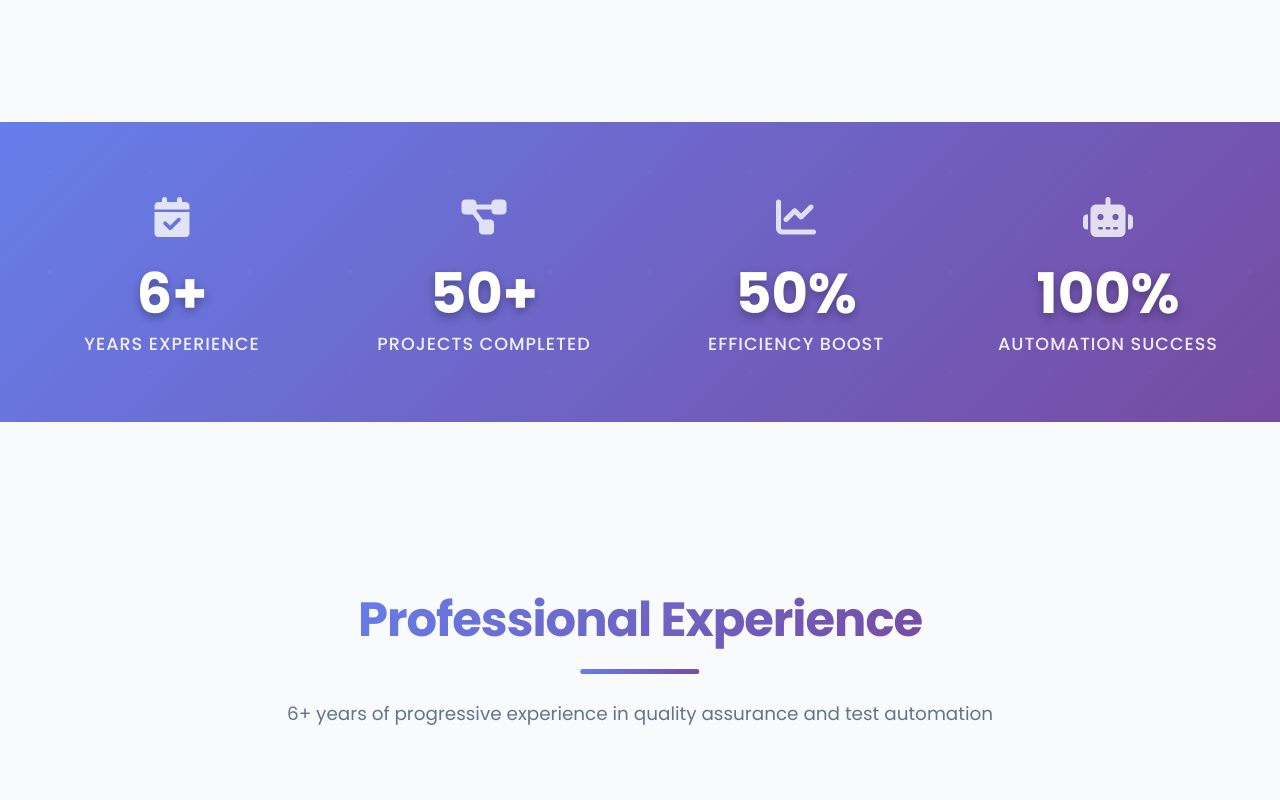
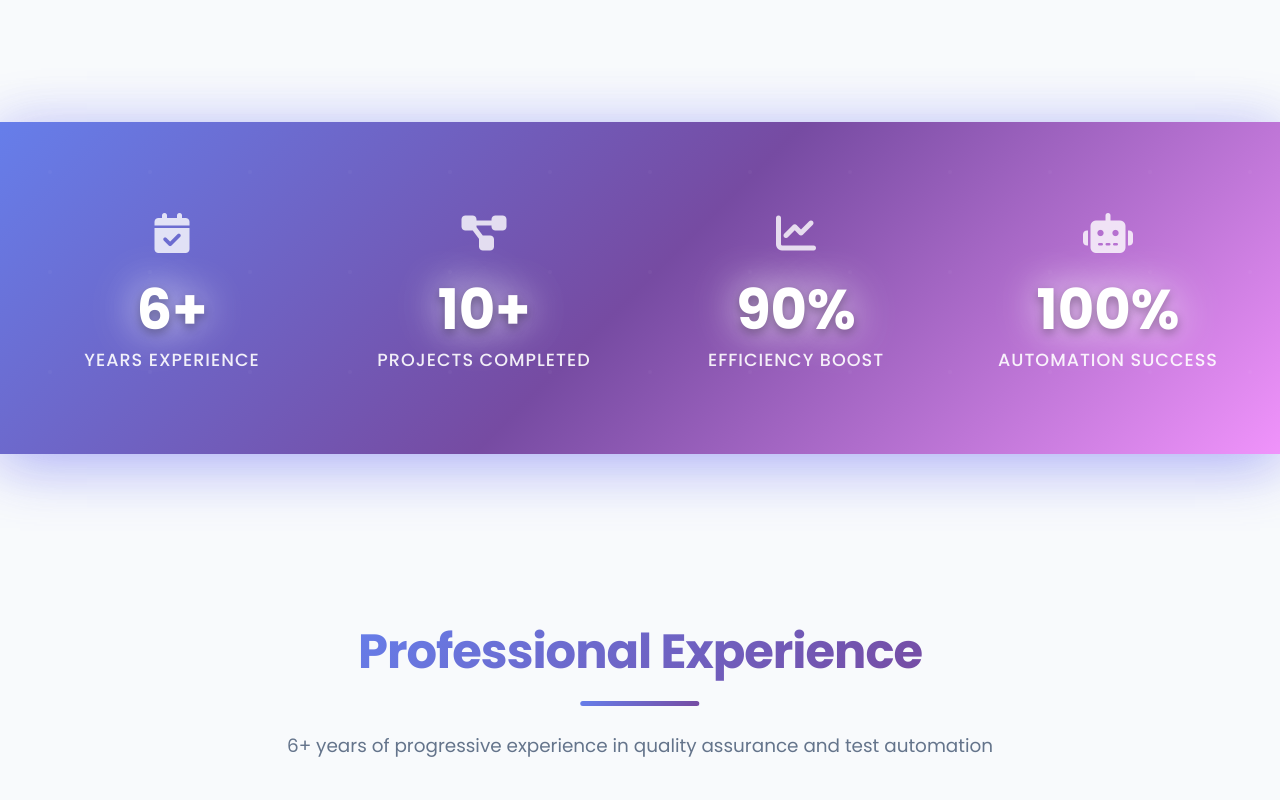
Before and after one commit to ShivamSharma008/ShivamSharma008.github.io, a plain HTML site: page index.html in a window 1280 px wide. Shown: the part 2400-3200 px from the top of the page. Drawn offline with Linux system fonts and the light colour scheme.

Commit message:
Update portfolio: Projects 50+→10+, Efficiency 50%→90%, B.Ed→B.E, School name correction, Added glowing visual effects

```diff
--- a/index.html
+++ b/index.html
@@ -30,8 +30,11 @@
             --gradient-3: linear-gradient(135deg, #4facfe 0%, #00f2fe 100%);
             --gradient-4: linear-gradient(135deg, #43e97b 0%, #38f9d7 100%);
             --gradient-5: linear-gradient(135deg, #fa709a 0%, #fee140 100%);
+            --gradient-6: linear-gradient(135deg, #ff6b6b 0%, #feca57 100%);
+            --gradient-glow: linear-gradient(135deg, #667eea 0%, #764ba2 50%, #f093fb 100%);
             --card-shadow: 0 10px 30px rgba(0, 0, 0, 0.1);
             --card-shadow-hover: 0 20px 60px rgba(99, 102, 241, 0.3);
+            --glow-effect: 0 0 20px rgba(99, 102, 241, 0.6), 0 0 40px rgba(99, 102, 241, 0.4);
         }
 
         body {
@@ -1190,11 +1193,22 @@
 
         /* Stats/Achievements Section */
         .stats-section {
-            background: var(--gradient-1);
+            background: var(--gradient-glow);
             padding: 4rem 2rem;
             margin: 5rem 0;
             position: relative;
             overflow: hidden;
+            box-shadow: 0 10px 50px rgba(99, 102, 241, 0.3);
+            animation: sectionGlow 3s ease-in-out infinite;
+        }
+
+        @keyframes sectionGlow {
+            0%, 100% {
+                box-shadow: 0 10px 50px rgba(99, 102, 241, 0.3);
+            }
+            50% {
+                box-shadow: 0 15px 60px rgba(99, 102, 241, 0.5), 0 0 80px rgba(99, 102, 241, 0.2);
+            }
         }
 
         .stats-section::before {
@@ -1223,6 +1237,17 @@
             color: var(--white);
             animation: statFadeIn 1s ease forwards;
             opacity: 0;
+            transition: all 0.3s ease;
+            cursor: pointer;
+            padding: 1rem;
+            border-radius: 15px;
+            position: relative;
+        }
+
+        .stat-item:hover {
+            transform: scale(1.1) translateY(-10px);
+            background: rgba(255, 255, 255, 0.1);
+            backdrop-filter: blur(10px);
         }
 
         .stat-item:nth-child(1) { animation-delay: 0.2s; }
@@ -1246,7 +1271,17 @@
             font-weight: 800;
             margin-bottom: 0.5rem;
             line-height: 1;
-            text-shadow: 0 4px 10px rgba(0, 0, 0, 0.3);
+            text-shadow: 0 4px 10px rgba(0, 0, 0, 0.3), 0 0 30px rgba(255, 255, 255, 0.5);
+            animation: numberGlow 2s ease-in-out infinite;
+        }
+
+        @keyframes numberGlow {
+            0%, 100% {
+                text-shadow: 0 4px 10px rgba(0, 0, 0, 0.3), 0 0 30px rgba(255, 255, 255, 0.5);
+            }
+            50% {
+                text-shadow: 0 4px 10px rgba(0, 0, 0, 0.3), 0 0 40px rgba(255, 255, 255, 0.8), 0 0 60px rgba(255, 255, 255, 0.4);
+            }
         }
 
         .stat-label {
@@ -1472,12 +1507,12 @@
             </div>
             <div class="stat-item">
                 <div class="stat-icon"><i class="fas fa-project-diagram"></i></div>
-                <div class="stat-number">50+</div>
+                <div class="stat-number">10+</div>
                 <div class="stat-label">Projects Completed</div>
             </div>
             <div class="stat-item">
                 <div class="stat-icon"><i class="fas fa-chart-line"></i></div>
-                <div class="stat-number">50%</div>
+                <div class="stat-number">90%</div>
                 <div class="stat-label">Efficiency Boost</div>
             </div>
             <div class="stat-item">
@@ -1628,7 +1663,7 @@
                     <i class="fas fa-graduation-cap"></i>
                 </div>
                 <div class="education-details">
-                    <h3>Bachelor of Education (B.Ed) - Computer Science</h3>
+                    <h3>Bachelor of Engineering (B.E) - Computer Science</h3>
                     <p><strong>Chandigarh University</strong></p>
                     <p style="color: var(--primary-color); font-weight: 600;">2016 - 2020</p>
                 </div>
@@ -1649,7 +1684,7 @@
                 </div>
                 <div class="education-details">
                     <h3>Secondary Education</h3>
-                    <p><strong>Lawrence Public School - India</strong></p>
+                    <p><strong>Lawrence Public Senior Secondary School</strong></p>
                     <p style="color: var(--primary-color); font-weight: 600;">April 2002 - April 2014</p>
                 </div>
             </div>
```
